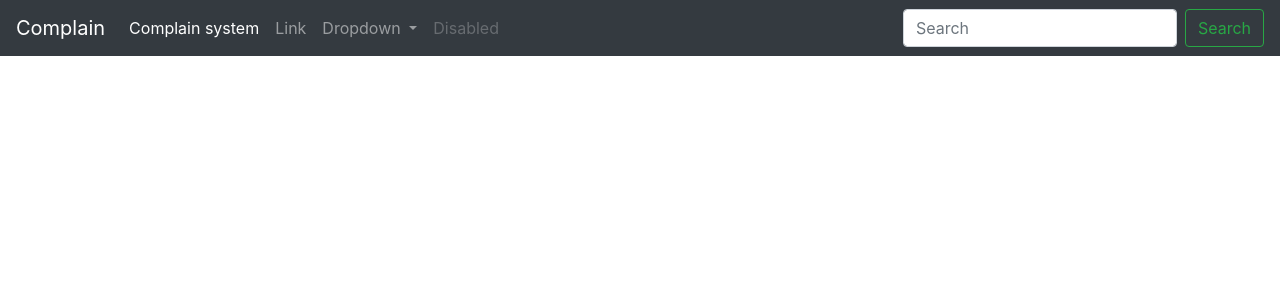
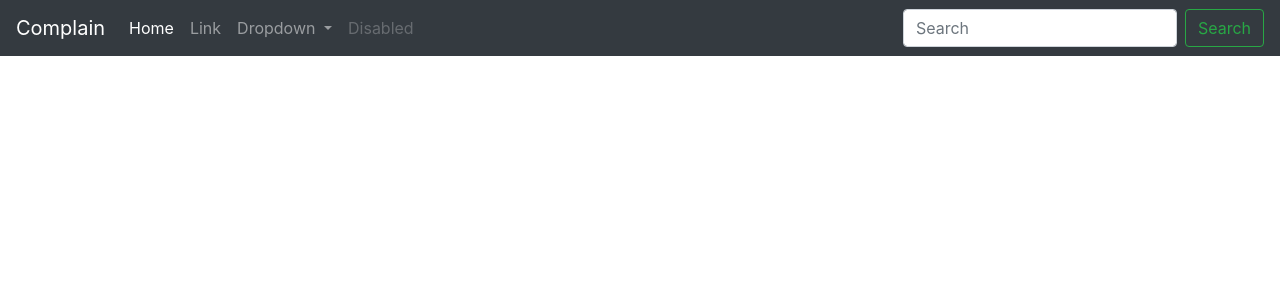
Before and after one commit to abdur-rehman-ali/term-mean-app-frontend, an Angular app: page / in a window 1280 px wide. Shown: the top 300 px of the page. Built offline with nearby package versions, Linux system fonts and the light colour scheme.

Commit message:
Navbar link update

```diff
--- a/src/app/navbar/navbar.component.html
+++ b/src/app/navbar/navbar.component.html
@@ -7,7 +7,7 @@
     <div class="collapse navbar-collapse" id="navbarSupportedContent">
       <ul class="navbar-nav mr-auto">
         <li class="nav-item active">
-          <a class="nav-link" href="#">Complain system <span class="sr-only">(current)</span></a>
+          <a class="nav-link" href="#">Home<span class="sr-only">(current)</span></a>
         </li>
         <li class="nav-item">
           <a class="nav-link" href="#">Link</a>
```
